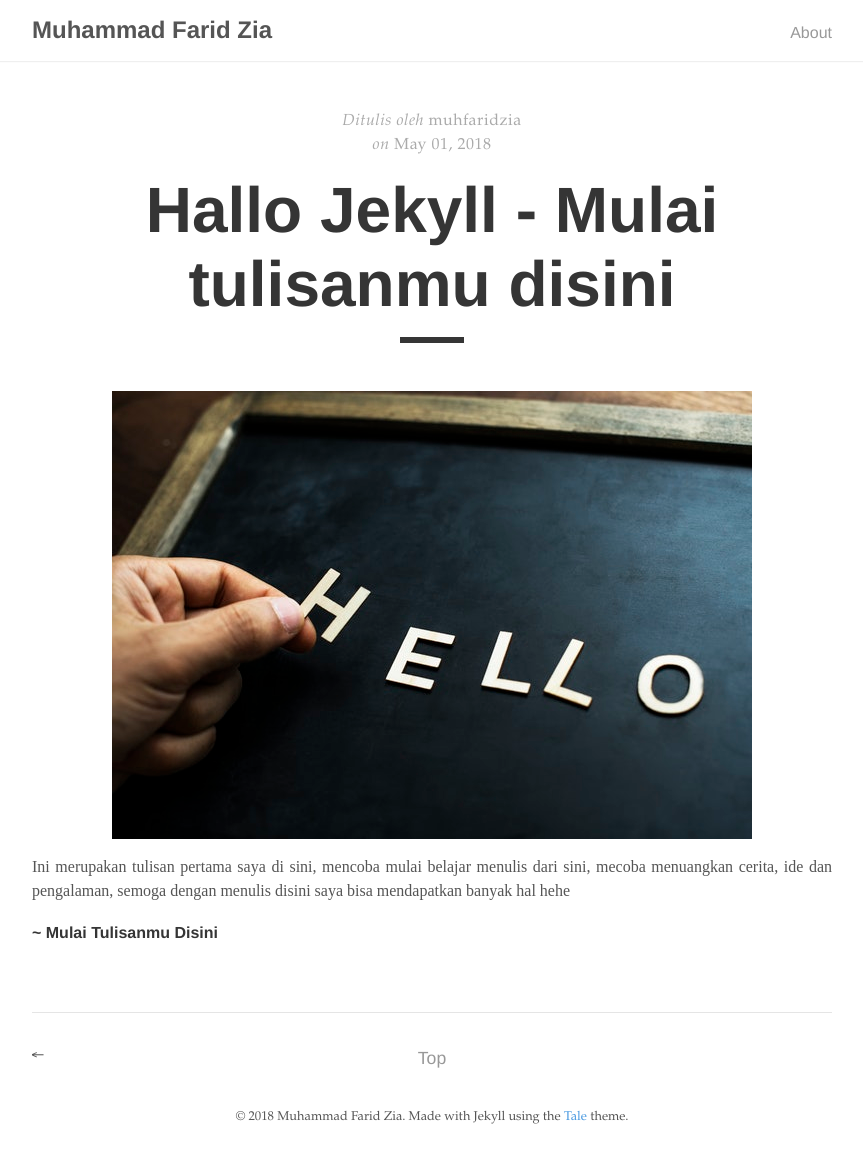
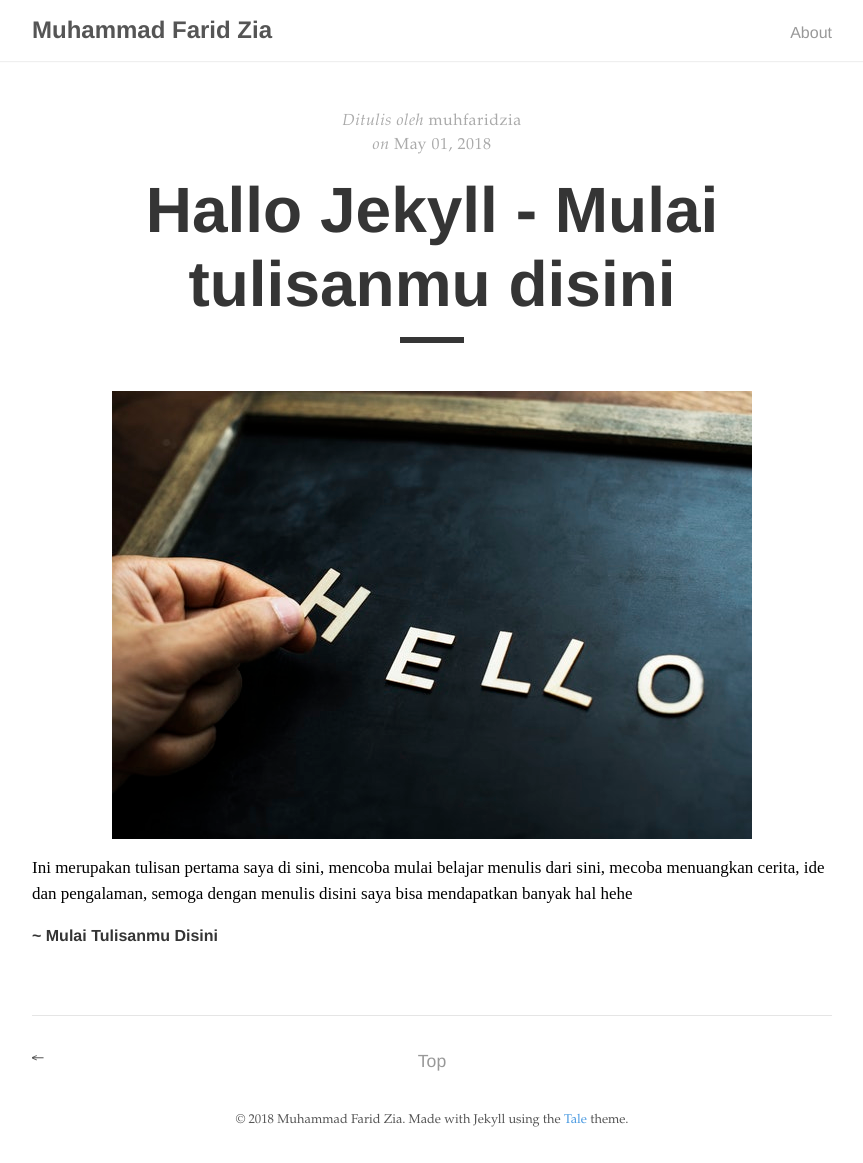
Before and after one commit to mfaridzia/mfaridzia.github.io, a Jekyll site: the page built from _posts/2018-05-01-hallo-jekyll-mulai-tulisanmu.md, in a window 1280 px wide. Shown: the whole page, without its empty margins (208-1071 px from the left). Built offline with Jekyll 4.4.1, drawn with Linux system fonts in a browser that asks for light colours.

Commit message:
Update _post.scss

```diff
--- a/_sass/tale/_post.scss
+++ b/_sass/tale/_post.scss
@@ -29,7 +29,9 @@
 
   p {
     margin: 0 0 1rem;
-    text-align: justify;
+    font-size: 17px;
+    color: #000;
+    text-align: left;
   }
 
   a:hover {
```
